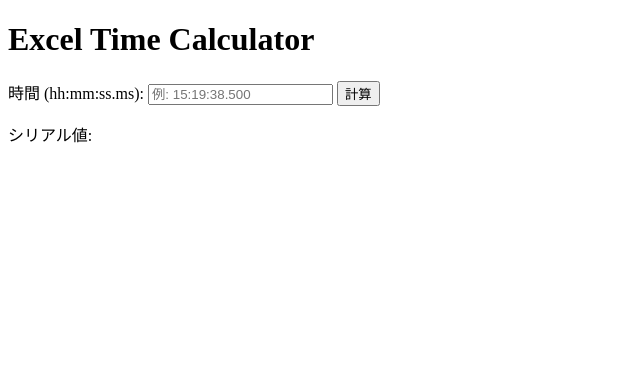
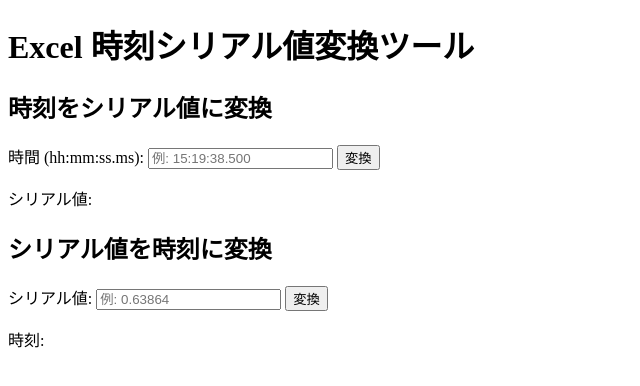
Before and after one commit to y-sugimoto-jcontrol/tools, a plain HTML site: page index.html in a window 1280 px wide. Shown: the whole page, without its empty margins (0-640 px from the left). Drawn offline with Linux system fonts and the light colour scheme.

Commit message:
[ADD] シリアル値から時刻に変換する機能を追加

```diff
--- a/index.html
+++ b/index.html
@@ -3,17 +3,28 @@
 <head>
   <meta charset="UTF-8">
   <meta name="viewport" content="width=device-width, initial-scale=1.0">
-  <title>Excel Time Calculator</title>
+  <title>Excel 時刻シリアル値変換ツール</title>
 </head>
 <body>
-  <h1>Excel Time Calculator</h1>
+  <h1>Excel 時刻シリアル値変換ツール</h1>
+
+  <!-- 時刻からシリアル値へ -->
+  <h2>時刻をシリアル値に変換</h2>
   <label for="timeInput">時間 (hh:mm:ss.ms):</label>
   <input type="text" id="timeInput" placeholder="例: 15:19:38.500">
-  <button onclick="calculateSerial()">計算</button>
-  <p>シリアル値: <span id="result"></span></p>
+  <button onclick="timeToSerial()">変換</button>
+  <p>シリアル値: <span id="serialResult"></span></p>
+
+  <!-- シリアル値から時刻へ -->
+  <h2>シリアル値を時刻に変換</h2>
+  <label for="serialInput">シリアル値:</label>
+  <input type="number" id="serialInput" placeholder="例: 0.63864" step="0.0000001">
+  <button onclick="serialToTime()">変換</button>
+  <p>時刻: <span id="timeResult"></span></p>
 
   <script>
-    function calculateSerial() {
+    // 時刻をシリアル値に変換
+    function timeToSerial() {
       const input = document.getElementById('timeInput').value;
       const parts = input.match(/(\d+):(\d+):(\d+).(\d+)/);
       if (!parts) {
@@ -27,9 +38,27 @@
       const milliseconds = parseInt(parts[4], 10);
 
       const totalSeconds = hours * 3600 + minutes * 60 + seconds + milliseconds / 1000;
-      const serialValue = totalSeconds / 86400; // 1 day = 86400 seconds
+      const serialValue = totalSeconds / 86400; // 1日=86400秒
 
-      document.getElementById('result').textContent = serialValue.toFixed(15);
+      document.getElementById('serialResult').textContent = serialValue.toFixed(15);
+    }
+
+    // シリアル値を時刻に変換
+    function serialToTime() {
+      const serialValue = parseFloat(document.getElementById('serialInput').value);
+      if (isNaN(serialValue) || serialValue < 0 || serialValue >= 1) {
+        alert("正しいシリアル値を入力してください！（0以上1未満）");
+        return;
+      }
+
+      const totalSeconds = serialValue * 86400; // 1日=86400秒
+      const hours = Math.floor(totalSeconds / 3600);
+      const minutes = Math.floor((totalSeconds % 3600) / 60);
+      const seconds = Math.floor(totalSeconds % 60);
+      const milliseconds = Math.round((totalSeconds % 1) * 1000);
+
+      const timeString = `${hours.toString().padStart(2, '0')}:${minutes.toString().padStart(2, '0')}:${seconds.toString().padStart(2, '0')}.${milliseconds.toString().padStart(3, '0')}`;
+      document.getElementById('timeResult').textContent = timeString;
     }
   </script>
 </body>
```
